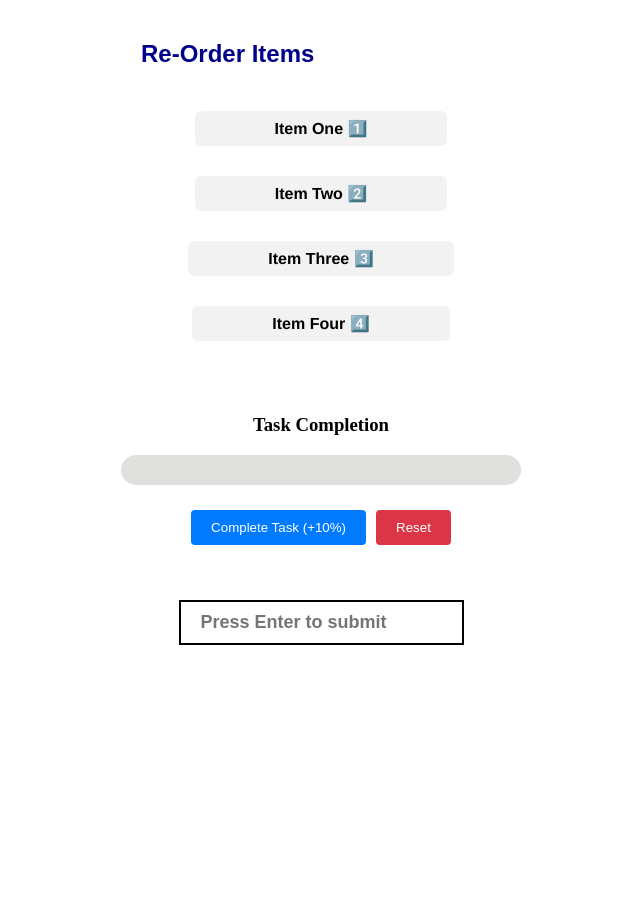
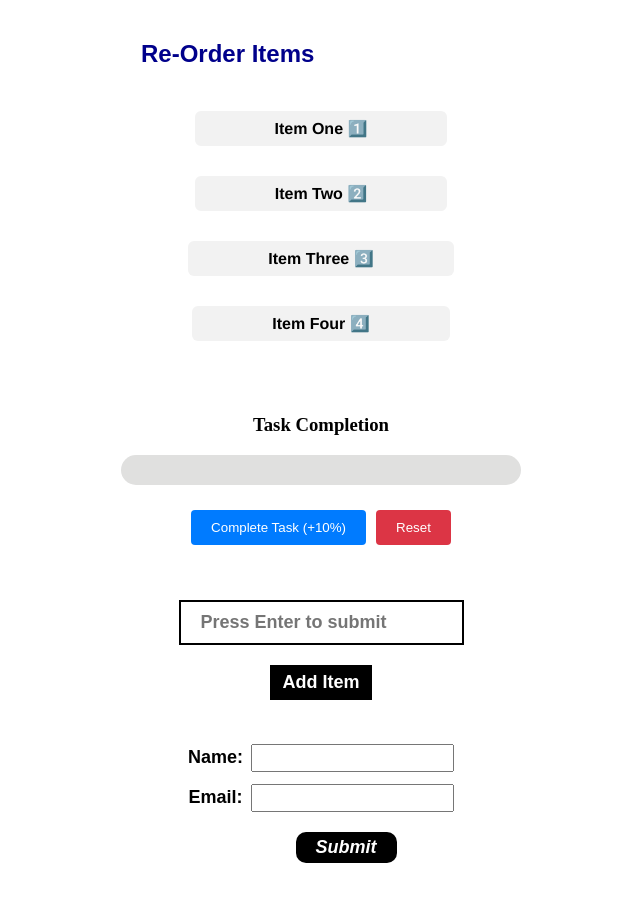
Before and after one commit to vonnue-assin/drag-drop-app, a React (Create React App) app: page / in a window 1280 px wide. Shown: the whole page, without its empty margins (319-959 px from the left). Before the commit the page ends 800 px from the top, so only its background shows below. Built offline with nearby package versions, Linux system fonts and the light colour scheme.

Commit message:
feat: implemented new functionalities

```diff
--- a/package.json
+++ b/package.json
@@ -14,6 +14,7 @@
     "react": "^19.2.3",
     "react-dom": "^19.2.3",
     "react-scripts": "5.0.1",
+    "react-toastify": "^11.0.5",
     "typescript": "^4.9.5",
     "web-vitals": "^2.1.4"
   },
--- a/src/App.tsx
+++ b/src/App.tsx
@@ -1,6 +1,9 @@
 import React from "react";
+import { ToastContainer } from "react-toastify";
 
+import FormExample from "./components/DefaultBehaviour";
 import DragDropList from "./components/DragAndDrop";
+import DynamicList from "./components/EventDelegation";
 import ProgressBar from "./components/Progressbar";
 import EnterKeyInput from "./components/keyDetection";
 
@@ -17,6 +20,9 @@ const App: React.FC = () => {
       <DragDropList />
       <ProgressBar />
       <EnterKeyInput />
+      <ToastContainer position="top-right" autoClose={2000} />
+      <DynamicList />
+      <FormExample />
     </div>
   );
 };
--- /dev/null
+++ b/src/components/DefaultBehaviour/index.tsx
@@ -0,0 +1,57 @@
+import React, { useState } from "react";
+import { toast } from "react-toastify";
+
+import "./styles.css";
+
+const FormExample = () => {
+  const [name, setName] = useState("");
+  const [email, setEmail] = useState("");
+
+  const handleSubmit = (event: React.FormEvent) => {
+    event.preventDefault();
+
+    console.log("Name:", name);
+    console.log("Email:", email);
+
+    toast.success("Form submitted successfully!");
+
+    setName("");
+    setEmail("");
+  };
+
+  return (
+    <form onSubmit={handleSubmit} className="form">
+      <div className="flex">
+        <label className="label">
+          Name:
+          <input
+            type="text"
+            value={name}
+            onChange={(e) => setName(e.target.value)}
+            required
+            className="input"
+          />
+        </label>
+      </div>
+      <div className="flex">
+        <label className="label">
+          Email:
+          <input
+            type="email"
+            value={email}
+            onChange={(e) => setEmail(e.target.value)}
+            required
+            className="input"
+          />
+        </label>
+      </div>
+      <div className="button">
+        <button type="submit" className="submit">
+          Submit
+        </button>
+      </div>
+    </form>
+  );
+};
+
+export default FormExample;
--- /dev/null
+++ b/src/components/DefaultBehaviour/styles.css
@@ -0,0 +1,50 @@
+.form .flex {
+  margin-top: 12px;
+}
+
+.form {
+  display: flex;
+  flex-direction: column;
+  justify-content: center;
+  align-items: center;
+}
+
+.input {
+  padding-left: 20px;
+  padding-top: 8px;
+}
+
+.label {
+  font-family: sans-serif;
+  display: flex;
+  flex-direction: row;
+  gap: 8px;
+  justify-content: center;
+  align-items: center;
+  font-weight: bold;
+  font-size: 18px;
+}
+
+.button {
+  display: flex;
+  justify-content: center;
+  align-items: center;
+  margin-top: 20px;
+  margin-left: 50px;
+}
+
+.submit {
+  font-family: sans-serif;
+  padding-left: 20px;
+  padding-right: 20px;
+  padding-top: 5px;
+  padding-bottom: 5px;
+  background-color: black;
+  color: #fff;
+  font-style: oblique;
+  font-weight: bold;
+  font-size: 18px;
+  border-radius: 10px;
+  cursor: pointer;
+  border: none;
+}
--- /dev/null
+++ b/src/components/EventDelegation/index.tsx
@@ -0,0 +1,74 @@
+import React, { useState } from "react";
+import { toast } from "react-toastify";
+
+const DynamicList = () => {
+  const [items, setItems] = useState<string[]>([]);
+
+  const addItems = () => {
+    setItems((prev) => [...prev, `Item ${prev.length + 1}`]);
+  };
+
+  const handleListClick = (e: React.MouseEvent<HTMLUListElement>) => {
+    const target = e.target as HTMLElement;
+
+    if (target.tagName === "LI") {
+      toast.success(`You clicked on: ${target.textContent}`);
+    }
+  };
+
+  return (
+    <div
+      style={{
+        display: "flex",
+        justifyContent: "center",
+        alignItems: "center",
+        marginTop: "20px",
+        flexDirection: "column",
+      }}
+    >
+      <button
+        onClick={addItems}
+        style={{
+          padding: "5px 10px",
+          border: "2px solid black",
+          color: "#fff",
+          background: "black",
+          fontFamily: "sans-serif",
+          fontSize: "18px",
+          fontWeight: "bold",
+        }}
+      >
+        Add Item
+      </button>
+      <ul onClick={handleListClick}>
+        {items.map((items, index) => (
+          <li
+            key={index}
+            style={{
+              listStyleType: "none",
+              display: "flex",
+              justifyContent: "center",
+              alignItems: "center",
+              padding: "8px",
+              position: "relative",
+            }}
+          >
+            <span
+              style={{
+                width: "8px",
+                height: "8px",
+                backgroundColor: "black",
+                borderRadius: "50%",
+                marginRight: "8px",
+                display: "inline-block",
+              }}
+            ></span>
+            {items}
+          </li>
+        ))}
+      </ul>
+    </div>
+  );
+};
+
+export default DynamicList;
--- a/src/components/keyDetection/index.tsx
+++ b/src/components/keyDetection/index.tsx
@@ -1,20 +1,21 @@
 import React, { useState } from "react";
+import { toast } from "react-toastify";
 
 import "./styles.css";
 
-const EnterKeyInput = () => {
-  const [value, setValue] = useState<string>("");
+const EnterKeyInput: React.FC = () => {
+  const [value, setValue] = useState("");
 
   const handleKeyDown = (e: React.KeyboardEvent<HTMLInputElement>) => {
-    if (e.key === "Enter") {
-      alert(`You pressed Enter.value:${value}`);
+    if (e.key === "Enter" && value.trim()) {
+      toast.success(`You pressed Enter. Value: ${value}`);
       setValue("");
     }
   };
+
   return (
     <div className="flex">
       <input
-        type="text"
         value={value}
         onChange={(e) => setValue(e.target.value)}
         onKeyDown={handleKeyDown}
```
Also changed, not shown: 1 other file (tests, documents, lock files or other folders).
